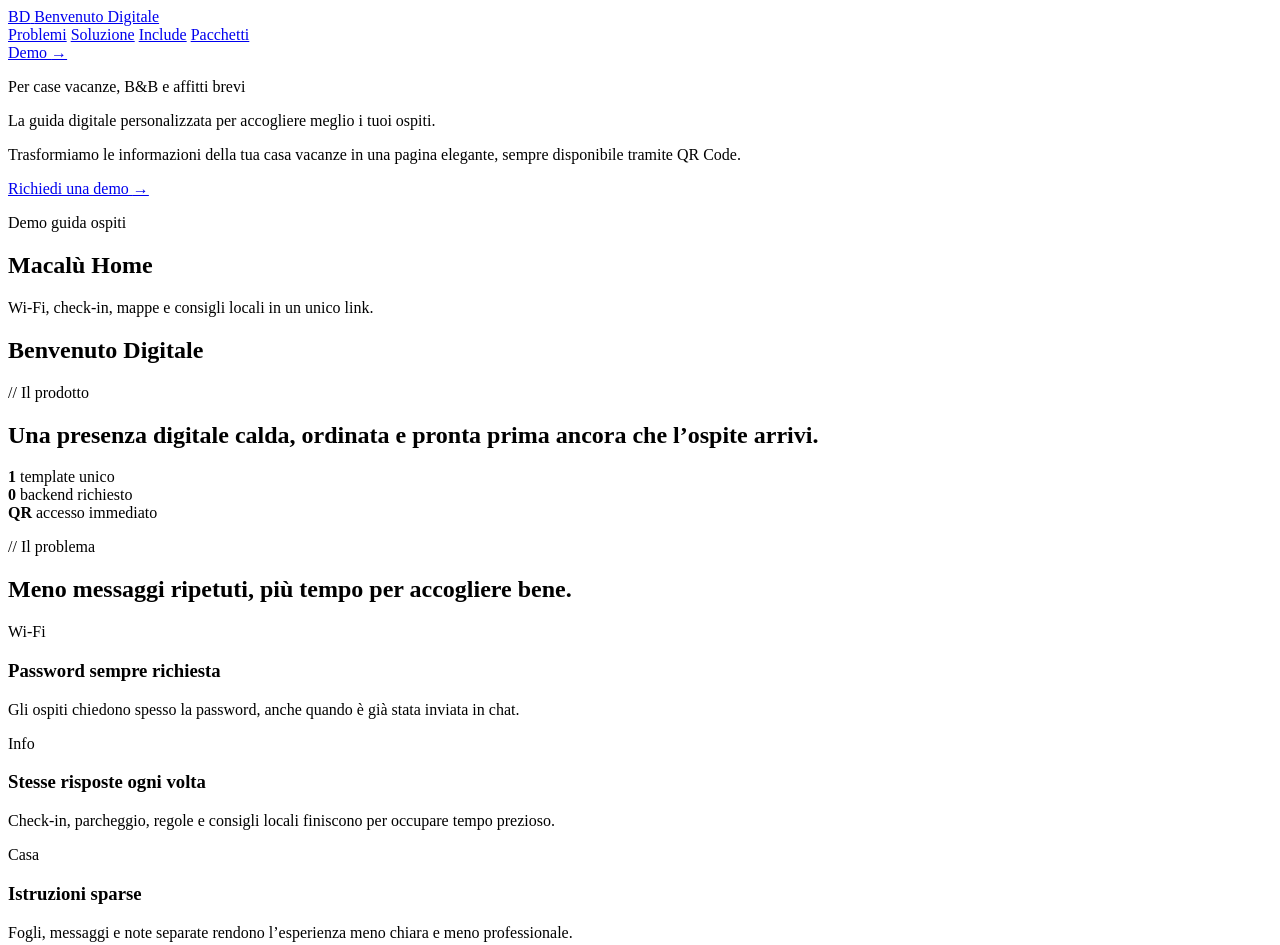
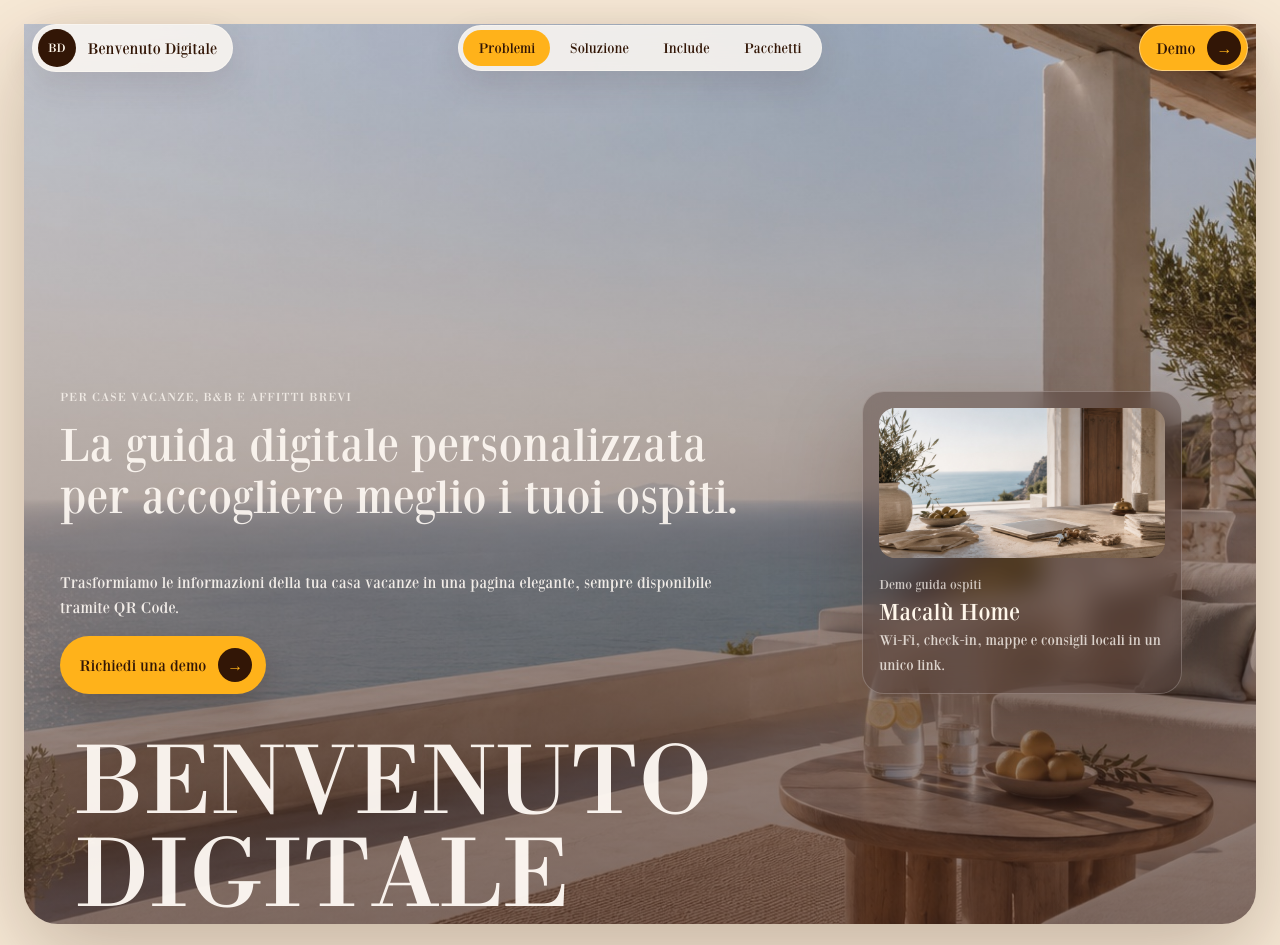
Before and after one commit to alessandrofaraone83/benvenuto, a plain HTML site: page index.html in a window 1280 px wide. Shown: the top 945 px of the page. Drawn offline with Linux system fonts and the light colour scheme; the site is published under a folder, as on GitHub Pages, so addresses that start at the root find nothing.

Commit message:
Rendi percorsi compatibili con apertura locale

```diff
--- a/cliente.html
+++ b/cliente.html
@@ -6,7 +6,7 @@
     <meta name="robots" content="noindex, nofollow">
     <meta name="description" content="Guida digitale privata per ospiti.">
     <title>Guida ospiti | Benvenuto Digitale</title>
-    <link rel="stylesheet" href="/css/style.css?v=20260706-3">
+    <link rel="stylesheet" href="css/style.css?v=20260706-3">
   </head>
   <body class="client-page">
     <main id="app" aria-live="polite">
@@ -15,6 +15,6 @@
         <h1>Caricamento guida...</h1>
       </section>
     </main>
-    <script src="/js/app.js" defer></script>
+    <script src="js/app.js" defer></script>
   </body>
 </html>
--- a/css/style.css
+++ b/css/style.css
@@ -30,7 +30,7 @@
   font-family: "BodoniXT";
   src:
     local("BodoniXT"),
-    url("/assets/fonts/BodoniXT.ttf") format("truetype");
+    url("../assets/fonts/BodoniXT.ttf") format("truetype");
   font-style: normal;
   font-weight: 400;
   font-display: swap;
@@ -40,7 +40,7 @@
   font-family: "Bodoni XT";
   src:
     local("BodoniXT"),
-    url("/assets/fonts/BodoniXT.ttf") format("truetype");
+    url("../assets/fonts/BodoniXT.ttf") format("truetype");
   font-style: normal;
   font-weight: 400;
   font-display: swap;
@@ -227,7 +227,7 @@ p {
   padding: 7.5rem var(--space-3) clamp(10rem, 18vw, 16rem);
   background:
     linear-gradient(180deg, rgba(59, 36, 31, 0.12), rgba(59, 36, 31, 0.62)),
-    url("/assets/img/landing-hero.jpg") center/cover no-repeat;
+    url("../assets/img/landing-hero.jpg") center/cover no-repeat;
   box-shadow: var(--shadow-strong);
 }
 
@@ -293,7 +293,7 @@ p {
   min-height: 150px;
   margin-bottom: var(--space-3);
   border-radius: 16px;
-  background: url("/assets/img/welcome-detail.jpg") center/cover no-repeat;
+  background: url("../assets/img/welcome-detail.jpg") center/cover no-repeat;
 }
 
 .hero-preview p {
@@ -405,11 +405,11 @@ p {
 }
 
 .photo-card.detail {
-  background-image: url("/assets/img/guest-experience.jpg");
+  background-image: url("../assets/img/guest-experience.jpg");
 }
 
 .photo-card.room {
-  background-image: url("/assets/img/macaluhome-hero.jpg");
+  background-image: url("../assets/img/macaluhome-hero.jpg");
 }
 
 .intro-stats div {
--- a/index.html
+++ b/index.html
@@ -5,11 +5,11 @@
     <meta name="viewport" content="width=device-width, initial-scale=1">
     <meta name="description" content="Benvenuto Digitale crea guide digitali personalizzate per case vacanze, B&B e affitti brevi, sempre disponibili tramite QR Code.">
     <title>Benvenuto Digitale | Guide digitali per ospiti</title>
-    <link rel="stylesheet" href="/css/style.css?v=20260706-3">
+    <link rel="stylesheet" href="css/style.css?v=20260706-3">
   </head>
   <body>
     <header class="site-header">
-      <a class="brand" href="/" aria-label="Benvenuto Digitale">
+      <a class="brand" href="./" aria-label="Benvenuto Digitale">
         <span class="brand-mark">BD</span>
         <span>Benvenuto Digitale</span>
       </a>
@@ -135,7 +135,7 @@
             <span class="package-label">Pacchetto PLUS</span>
             <h3>Pagina digitale, QR Code e portachiavi NFC</h3>
             <figure class="package-image">
-              <img src="/assets/img/plus-portachiavi.jpg" alt="Esempio di portachiavi personalizzato Macalù Home con tecnologia NFC" loading="lazy">
+              <img src="assets/img/plus-portachiavi.jpg" alt="Esempio di portachiavi personalizzato Macalù Home con tecnologia NFC" loading="lazy">
               <figcaption>Esempio di portachiavi personalizzato</figcaption>
             </figure>
             <p>Il pacchetto PLUS include tutto ciò che è previsto nel pacchetto BASE, con in più un portachiavi dotato di tecnologia NFC.</p>
```
